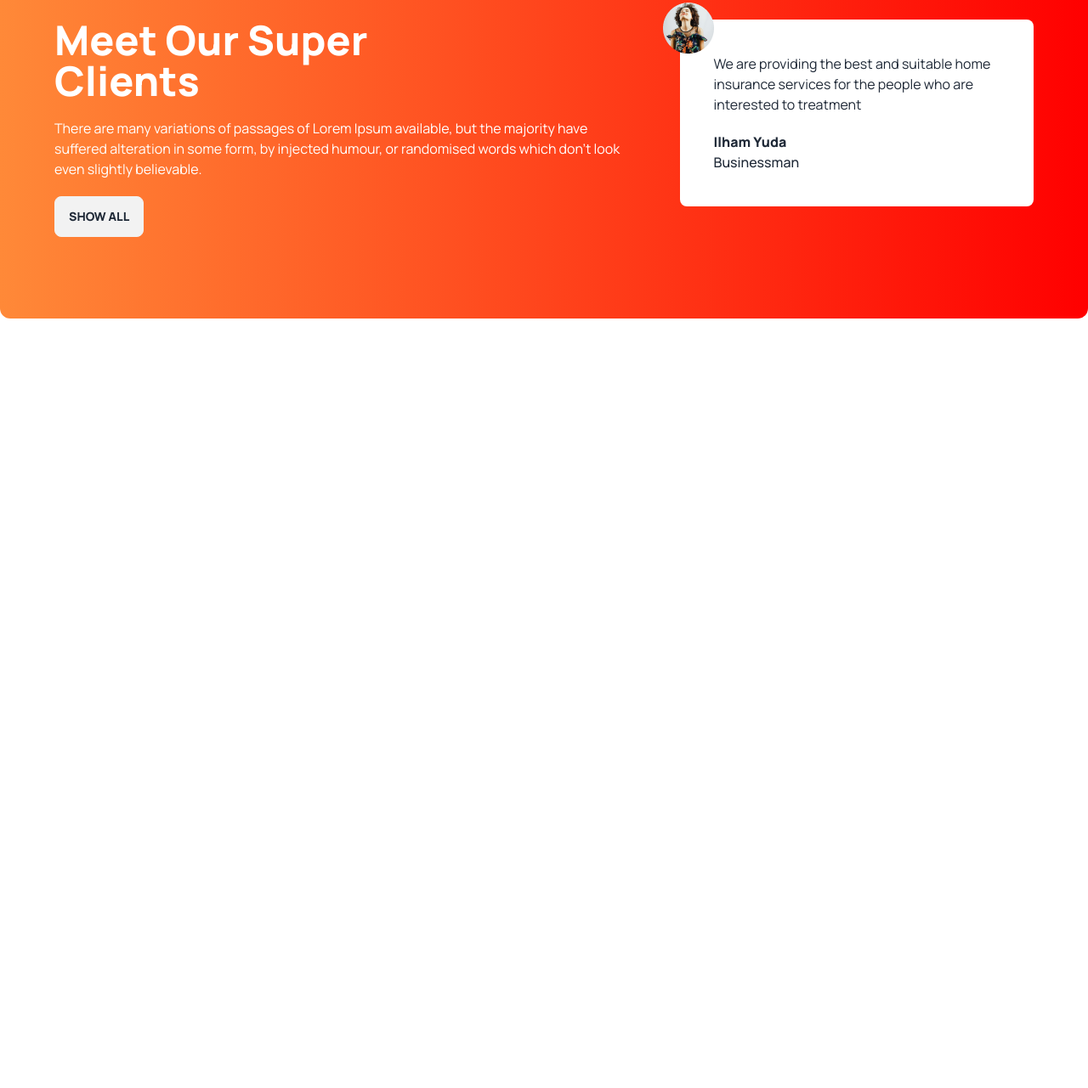
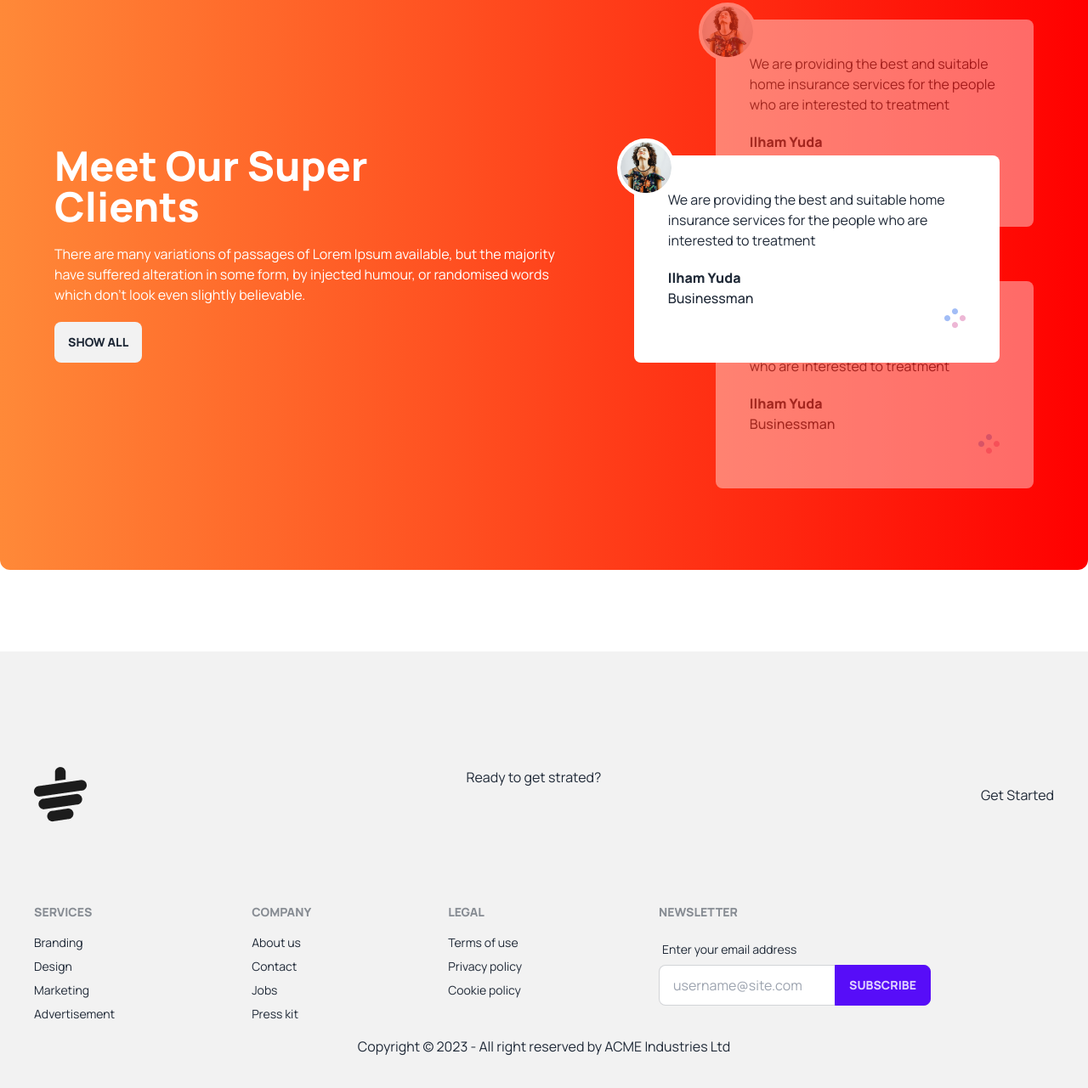
Before and after one commit to shakil-122/tea-house-repo, a plain HTML site: page index.html in a window 1280 px wide. Shown: the part 1860-3141 px from the top of the page at 85% size. Before the commit the page ends 2331 px from the top, so only its background shows below. Drawn offline with nearby package versions, Linux system fonts and the light colour scheme.

Commit message:
add footer section

```diff
--- a/index.html
+++ b/index.html
@@ -30,7 +30,7 @@
         }
     </script>
     <style>
-        .font-manrope{
+        .font-manrope {
             font-family: 'Manrope', sans-serif;
         }
     </style>
@@ -45,8 +45,10 @@
                     <h1 class="text-7xl font-extrabold">It's good <br>
                         tea time at The <br>
                         Tea House</h1>
-                <p class="py-6">Tea and Botanical Solutions Supplier Give Optimum Satisfaction To Your Taste Buds.</p>
-                <button class="btn bg-gradient-to-r from-[#FF8938] to-[#F00] text-white  justify-center">Explore MOre</button>
+                    <p class="py-6">Tea and Botanical Solutions Supplier Give Optimum Satisfaction To Your Taste Buds.
+                    </p>
+                    <button class="btn bg-gradient-to-r from-[#FF8938] to-[#F00] text-white  justify-center">Explore
+                        MOre</button>
 
                 </div>
                 <div class="">
@@ -68,7 +70,9 @@
         <section class="text-center my-24">
             <h2 class="text-5xl font-extrabold mb-5 ">Our Featured Products
             </h2>
-            <p class="lg:max-w-3xl mb-10 mx-auto">There are many variations of passages of Lorem Ipsum available, but the majority have suffered alteration in some form, by injected humour, or randomised words which don't look even slightly believable. </p>
+            <p class="lg:max-w-3xl mb-10 mx-auto">There are many variations of passages of Lorem Ipsum available, but
+                the majority have suffered alteration in some form, by injected humour, or randomised words which don't
+                look even slightly believable. </p>
 
             <!-- featured tea card container -->
             <div class="grid gap-8 grid-cols-1 md:grid-cols-2 lg:grid-cols-4">
@@ -130,7 +134,10 @@
                     Presented
                 </h3>
                 <p>
-                    The meaning of gong cha is chanese is to provide the best tea to emperor from all possessions . It represents the highest quality and self expectation. Establishing in 2006, Gong cha had been deeply appreciated by its custoers  because of good words of mouth and unique customized service orginated from Taiwan.
+                    The meaning of gong cha is chanese is to provide the best tea to emperor from all possessions . It
+                    represents the highest quality and self expectation. Establishing in 2006, Gong cha had been deeply
+                    appreciated by its custoers because of good words of mouth and unique customized service orginated
+                    from Taiwan.
                 </p>
                 <h4 class="text-xl font-extrabold">Unique Taste</h4>
                 <p>A Unique and different style from other teapots gives a luxurious and minimalist impression</p>
@@ -142,23 +149,57 @@
         </section>
 
         <!-- super client section -->
-        <section class="my-24 flex flex-col lg:flex-row gap-12 rounded-xl bg-gradient-to-r from-[#FF8938] to-[#F00] px-16 py-24">
+        <section
+            class="my-24 flex flex-col lg:flex-row gap-12 rounded-xl bg-gradient-to-r from-[#FF8938] to-[#F00] px-16 py-24">
+            <div class="flex items-center lg:pr-28 ">
                 <div class="space-y-5">
                     <h2 class="text-5xl font-extrabold text-white">
                         Meet Our Super <br>
                         Clients
                     </h2>
-                <p class=" text-white">There are many variations of passages of Lorem Ipsum available, but the majority have suffered alteration in some form, by injected humour, or randomised words which don't look even slightly believable. </p>
-                <button class="btn mt-5 ">Show All</button>
+                    <p class=" text-white">There are many variations of passages of Lorem Ipsum available, but the
+                        majority have suffered alteration in some form, by injected humour, or randomised words which
+                        don't look even slightly believable. </p>
+                    <button class="btn mt-5  border-none">Show All</button>
                 </div>
-            <div>
-                <!-- review -->
-                <div class=" relative p-10 rounded-lg bg-white">
-                    <img class="absolute -left-5 -top-5" src="images/client.png" alt="">
-                    <p>We are providing the best and suitable home insurance services for the people who are interested to treatment</p>
+            </div>
+            <!-- review container -->
+            <div class="relative">
+                <!--next review -->
+                <div class=" relative mb-16 z-10 p-10 rounded-lg bg-white opacity-40">
+                    <img class="absolute -left-5 -top-5 border-4 border-white rounded-full bg-white"
+                        src="images/client.png" alt="">
+                    <p>We are providing the best and suitable home insurance services for the people who are interested
+                        to treatment</p>
                     <h4 class="font-bold mt-5">Ilham Yuda</h4>
                     <p class="font-medium">Businessman</p>
-
+                    <div class="flex justify-end">
+                        <img src="images/circles.png" alt="">
+                    </div>
+                </div>
+                <!--current review -->
+                <div class=" absolute top-40 z-20 lg:-left-24 lg:w-[430px] p-10 rounded-lg bg-white">
+                    <img class="absolute -left-5 -top-5 border-4 border-white rounded-full bg-white"
+                        src="images/client.png" alt="">
+                    <p>We are providing the best and suitable home insurance services for the people who are interested
+                        to treatment</p>
+                    <h4 class="font-bold mt-5">Ilham Yuda</h4>
+                    <p class="font-medium">Businessman</p>
+                    <div class="flex justify-end">
+                        <img src="images/circles.png" alt="">
+                    </div>
+                </div>
+                <!--previous review -->
+                <div class=" relative p-10 z-10 rounded-lg bg-white opacity-40">
+                    <img class="absolute -left-5 -top-5 border-4 border-white rounded-full bg-white"
+                        src="images/client.png" alt="">
+                    <p>We are providing the best and suitable home insurance services for the people who are interested
+                        to treatment</p>
+                    <h4 class="font-bold mt-5">Ilham Yuda</h4>
+                    <p class="font-medium">Businessman</p>
+                    <div class="flex justify-end">
+                        <img src="images/circles.png" alt="">
+                    </div>
                 </div>
 
             </div>
@@ -166,10 +207,53 @@
 
 
     </main>
-    <footer>
+    <footer class="p-10 bg-base-200 text-base-content">
+        <div class="flex justify-between my-24">
+            <img src="images/cup.png" alt="">
+                <p>
+                    <span>Ready to get strated?</span>
+                </p>
+                <button>Get Started</button>
+        </div>
+        <div class="footer">
+            <div>
+                <span class="footer-title">Services</span>
+                <a class="link link-hover">Branding</a>
+                <a class="link link-hover">Design</a>
+                <a class="link link-hover">Marketing</a>
+                <a class="link link-hover">Advertisement</a>
+            </div>
+            <div>
+                <span class="footer-title">Company</span>
+                <a class="link link-hover">About us</a>
+                <a class="link link-hover">Contact</a>
+                <a class="link link-hover">Jobs</a>
+                <a class="link link-hover">Press kit</a>
+            </div>
+            <div>
+                <span class="footer-title">Legal</span>
+                <a class="link link-hover">Terms of use</a>
+                <a class="link link-hover">Privacy policy</a>
+                <a class="link link-hover">Cookie policy</a>
+            </div>
+            <div>
+                <span class="footer-title">Newsletter</span>
+                <div class="form-control w-80">
+                    <label class="label">
+                        <span class="label-text">Enter your email address</span>
+                    </label>
+                    <div class="relative">
+                        <input type="text" placeholder="username@site.com" class="input input-bordered w-full pr-16" />
+                        <button class="btn btn-primary absolute top-0 right-0 rounded-l-none">Subscribe</button>
+                    </div>
+                </div>
+            </div>
+        </div>
 
+        <div class="mt-4 text-center">
+            <p>Copyright © 2023 - All right reserved by ACME Industries Ltd</p>
+        </div>
     </footer>
-
 </body>
 
 </html>
```
Lines whose indentation alone changed are shown as unchanged.
